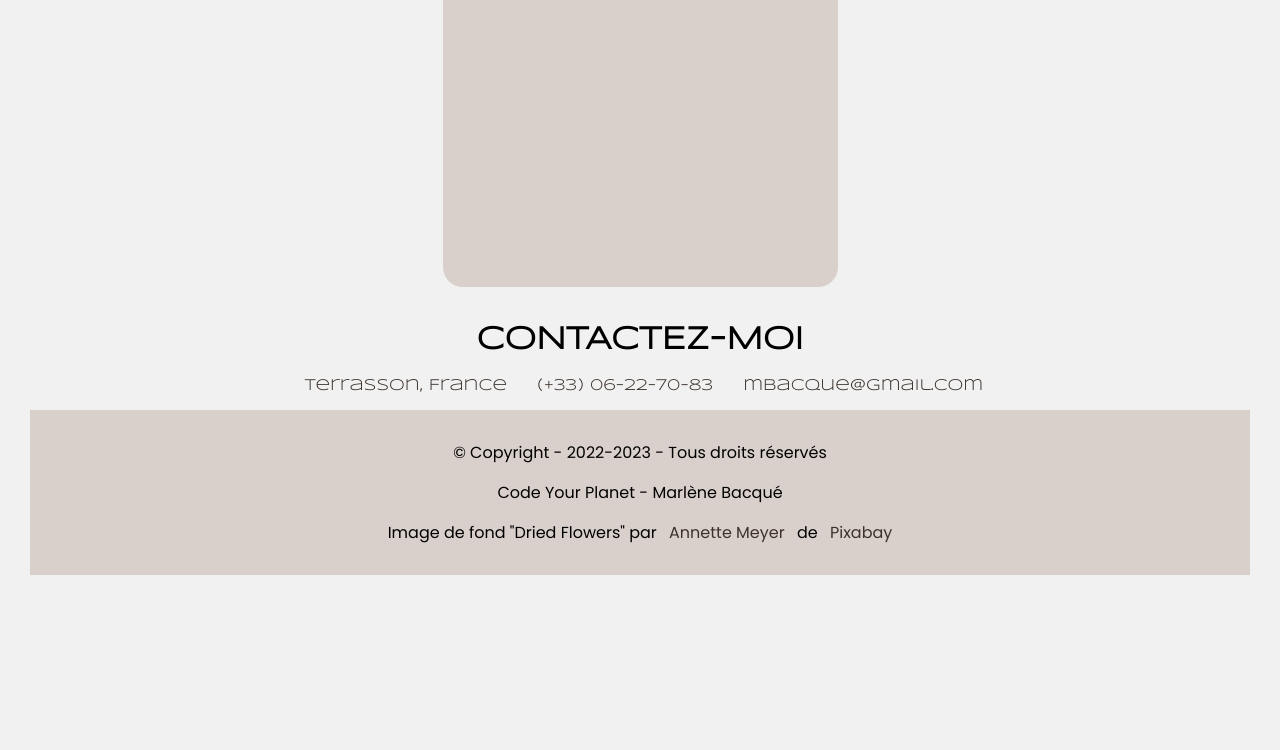
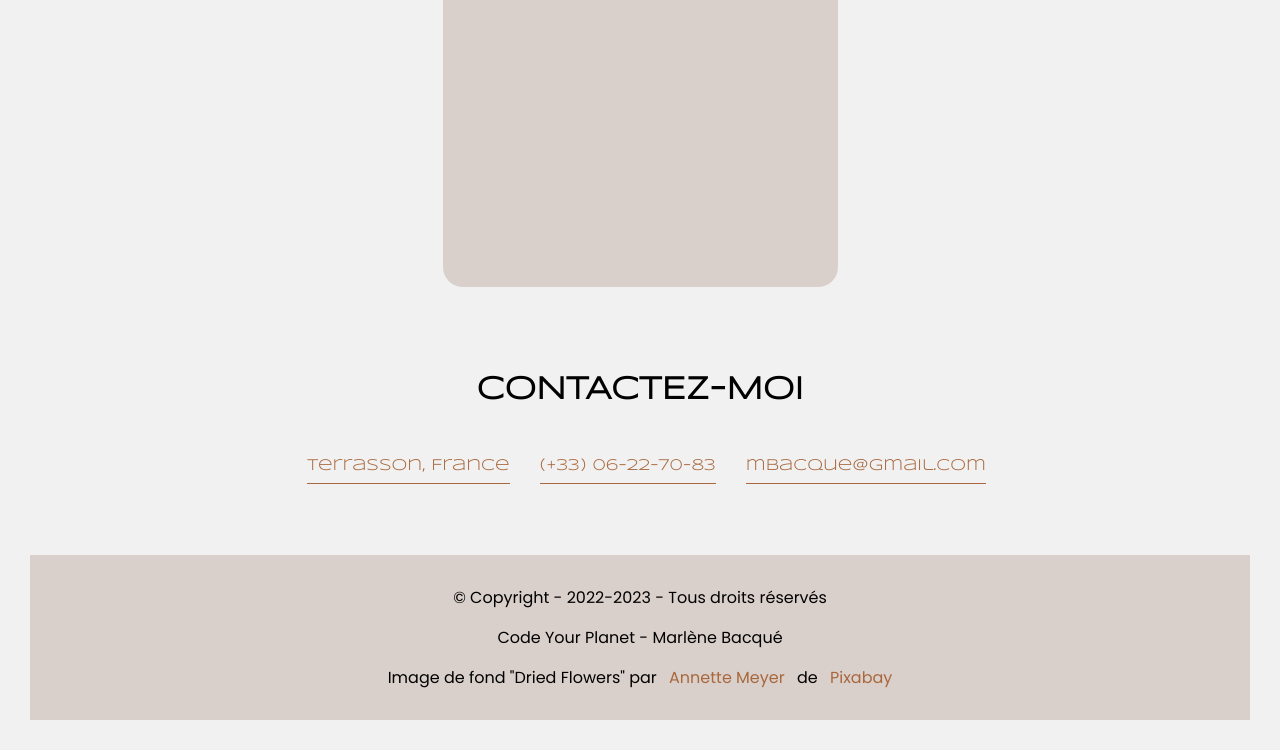
Before and after one commit to CodeYourPlanet/Portfolio, a plain HTML site: page index.html in a window 1280 px wide. Shown: the part 1735-2485 px from the top of the page. Before the commit the page ends 2340 px from the top, so only its background shows below. Drawn offline with nearby package versions, Linux system fonts and the light colour scheme.

Commit message:
Update styles.css

```diff
--- a/styles.css
+++ b/styles.css
@@ -9,7 +9,7 @@ body {
 
 a {
     text-decoration-line: none;
-    color: #3b322c;
+    color: #a8673c;
 }
 
 a:hover {
@@ -121,6 +121,24 @@ span {
     text-align: center;
 }
 
+#contact {
+    padding: 50px;
+}
+
+#titre_contact {
+    padding-bottom: 30px;
+}
+
+.contact_list {
+    padding-right: 5.1%;
+    padding-bottom: 15px;
+}
+
+.contact_list ul li a {
+    padding-bottom: 10px;
+    border-bottom: 0.1px solid #a8673c;
+}
+
 footer {
     background-color: #dad0cb;
     padding: 30px;
@@ -134,7 +152,3 @@ footer {
 .codeyourplanet, .photo_bg {
     padding-top: 15px;
 }
-
-.contact_list {
-    padding-right: 5.1%;
-}
```
